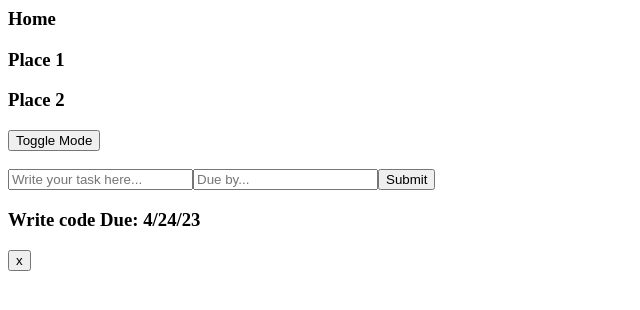
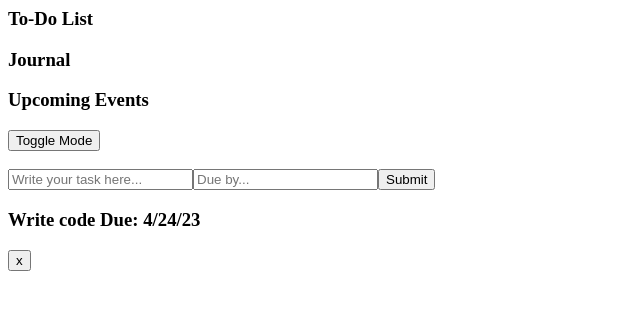
Before and after one commit to teklumezgebo/Productivity-Hub, a React (Create React App) app: page / in a window 1280 px wide. Shown: the top 310 px of the page, without its empty margins (0-640 px from the left). Built offline with nearby package versions, Linux system fonts and the light colour scheme; data requests are answered from the project's data file.

Commit message:
navbar potential routes set up, done for the day

```diff
--- a/db.json
+++ b/db.json
@@ -5,5 +5,13 @@
       "due": "4/24/23",
       "id": 5
     }
+  ],
+
+  "entries": [
+
+  ],
+
+  "events": [
+
   ]
 }
--- a/src/components/NavBar.js
+++ b/src/components/NavBar.js
@@ -1,19 +1,12 @@
 import React from "react";
 
 function NavBar() {
-
-    function fetchAPI() {
-        fetch('http://localhost:3000/tasks')
-        .then(res => res.json())
-        .then(data => console.log(data))
-    }
-
     return (
         <div>
-            <h3>Home</h3>
-            <h3>Place 1</h3>
-            <h3>Place 2</h3>
-            <button onClick={fetchAPI}>Toggle Mode</button>
+            <h3>To-Do List</h3>
+            <h3>Journal</h3>
+            <h3>Upcoming Events</h3>
+            <button>Toggle Mode</button>
         </div>
     )
 }
```
